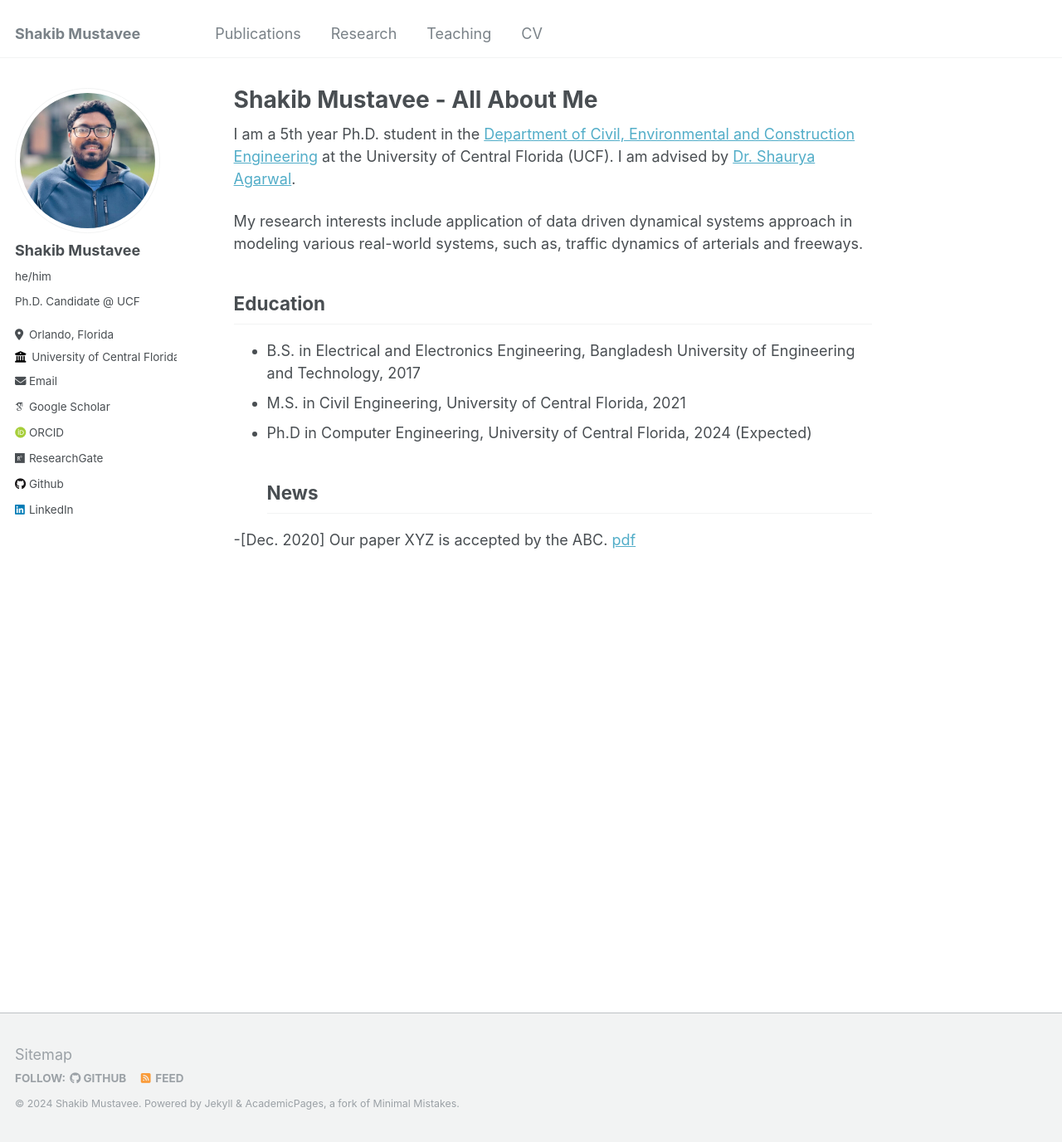
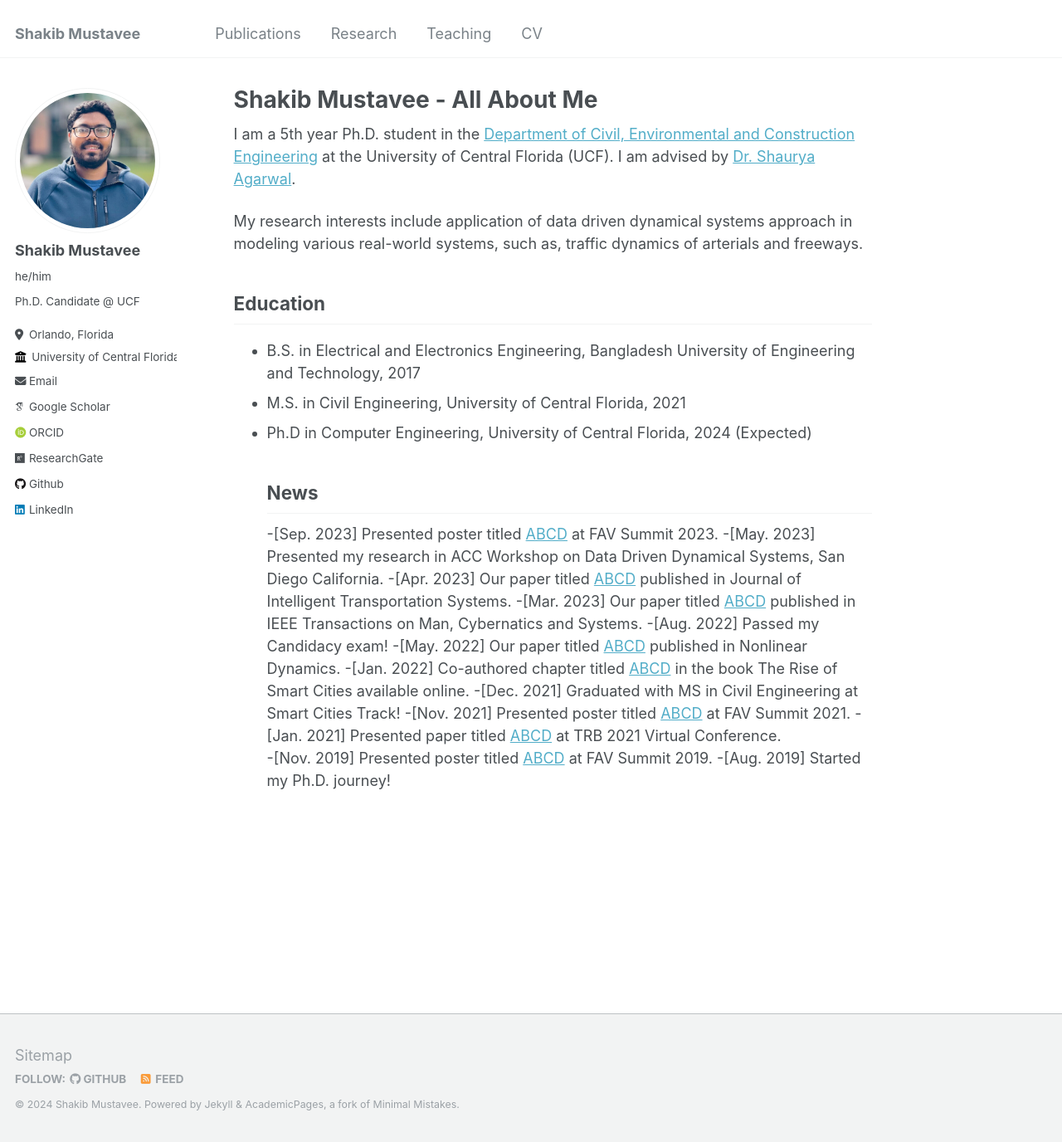
Before and after one commit to mustavee/mustavee.github.io, a Jekyll site: the page built from _pages/about.md, in a window 1280 px wide and 1376 px high. Shown: the whole window at 83% size. Built offline with Jekyll 4.4.1, drawn with Linux system fonts in a browser that asks for light colours; some web fonts are replaced.

Commit message:
Update about.md timeline

```diff
--- a/_pages/about.md
+++ b/_pages/about.md
@@ -16,5 +16,15 @@ redirect_from:
 * Ph.D in Computer Engineering, University of Central Florida, 2024 (Expected)
 
   ## News
-
--[Dec. 2020] Our paper XYZ is accepted by the ABC. [pdf](http://mustavee.github.io/files/abc.pdf)
+-[Sep. 2023] Presented poster titled [ABCD](http://mustavee.github.io/files/abc.pdf) at FAV Summit 2023.
+-[May. 2023] Presented my research in ACC Workshop on Data Driven Dynamical Systems, San Diego California.
+-[Apr. 2023] Our paper titled [ABCD](http://mustavee.github.io/files/abc.pdf) published in Journal of Intelligent Transportation Systems.
+-[Mar. 2023] Our paper titled [ABCD](http://mustavee.github.io/files/abc.pdf) published in IEEE Transactions on Man, Cybernatics and Systems.
+-[Aug. 2022] Passed my Candidacy exam!
+-[May. 2022] Our paper titled [ABCD](http://mustavee.github.io/files/abc.pdf) published in Nonlinear Dynamics.
+-[Jan. 2022] Co-authored chapter titled [ABCD](http://mustavee.github.io/files/abc.pdf) in the book The Rise of Smart Cities available online.
+-[Dec. 2021] Graduated with MS in Civil Engineering at Smart Cities Track!
+-[Nov. 2021] Presented poster titled [ABCD](http://mustavee.github.io/files/abc.pdf) at FAV Summit 2021.
+-[Jan. 2021] Presented paper titled [ABCD](http://mustavee.github.io/files/abc.pdf) at TRB 2021 Virtual Conference.
+-[Nov. 2019] Presented poster titled [ABCD](http://mustavee.github.io/files/abc.pdf) at FAV Summit 2019.
+-[Aug. 2019] Started my Ph.D. journey!
```
